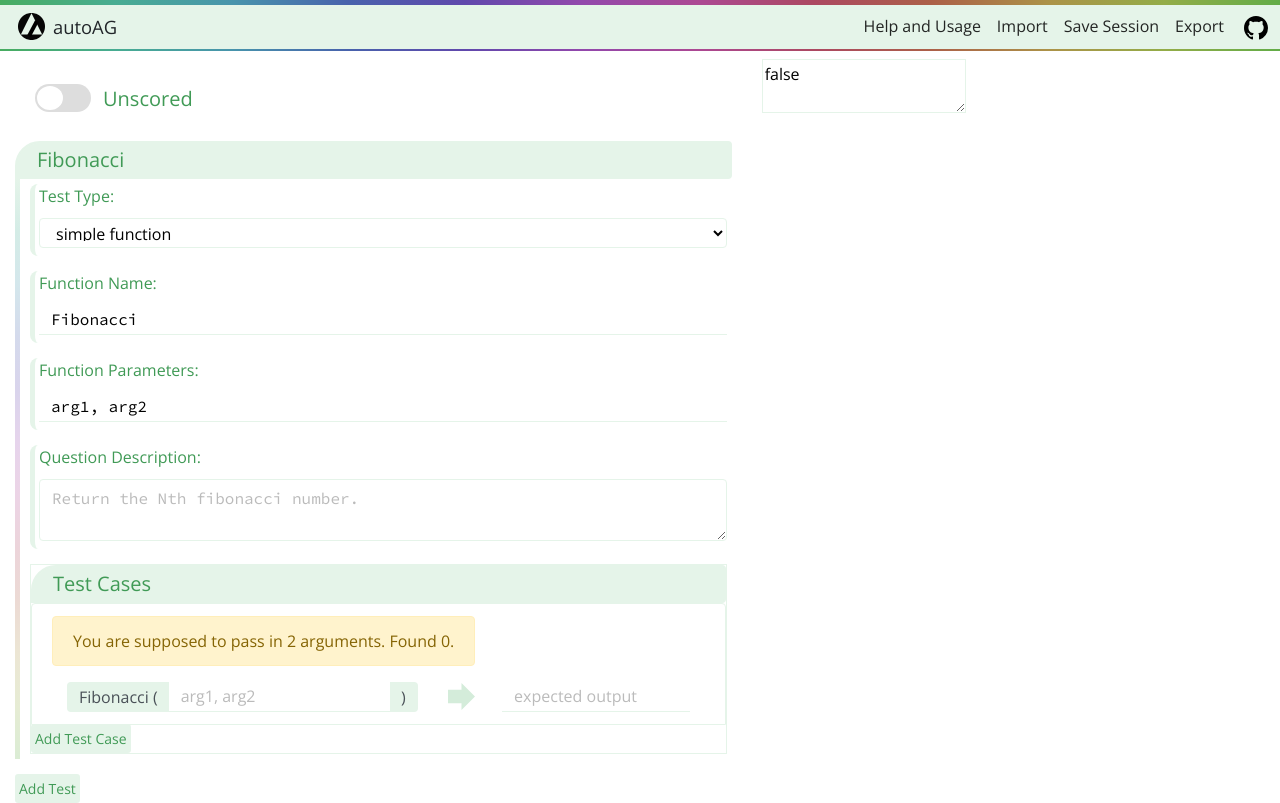
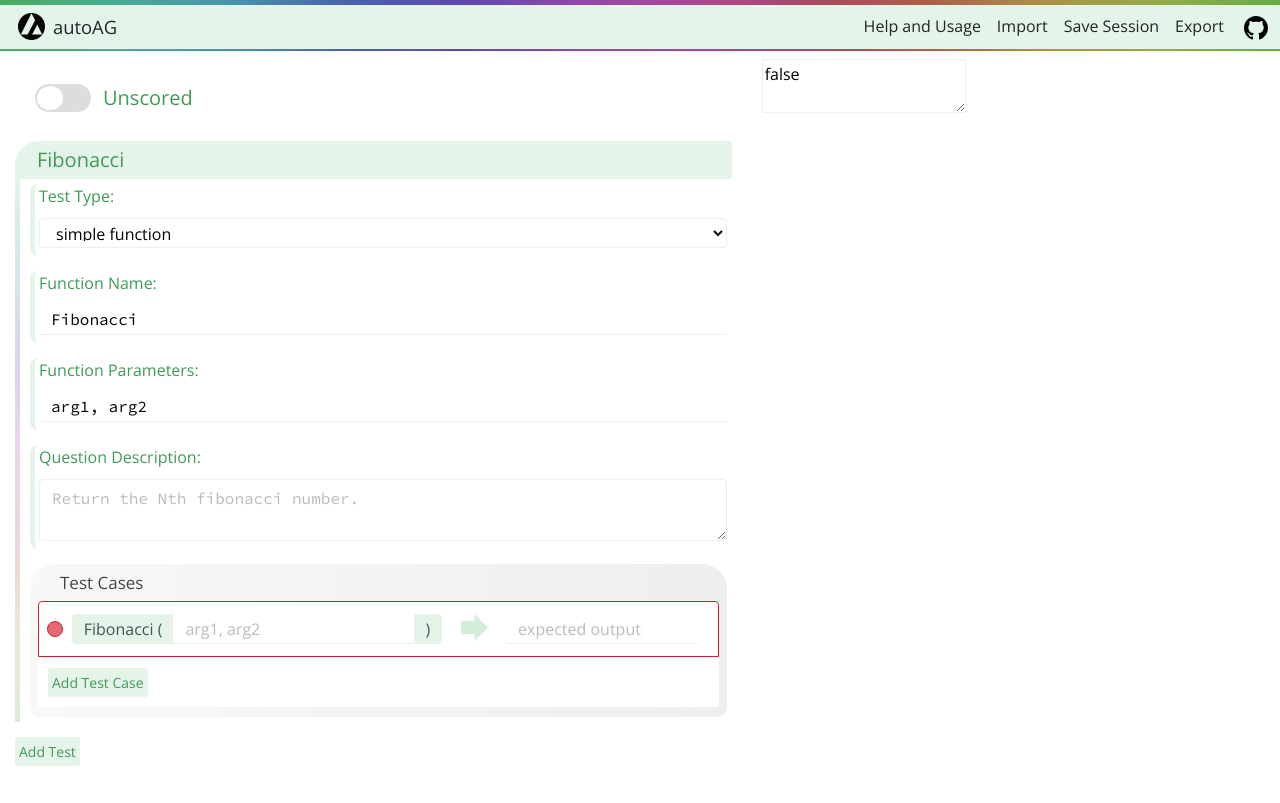
Before and after one commit to JingkangZhang/autoAG, a React (Create React App) app in the folder autoag/: page / in a window 1280 px wide. Built offline with nearby package versions, Linux system fonts and the light colour scheme; a web font is replaced by a local one.

Commit message:
modified error alert

```diff
--- a/autoag/src/components/FormTestCase.js
+++ b/autoag/src/components/FormTestCase.js
@@ -4,7 +4,8 @@ import {
   ListGroup, ListGroupItem,InputGroupText,InputGroupAddon,InputGroup,
   Container, Row, Col,
   Badge,
-  Collapse
+  Collapse,
+  UncontrolledTooltip
 } from 'reactstrap';
 import {isValidArgList} from "./testArgs.js";
 {
@@ -84,17 +85,28 @@ class FormTestCase extends React.Component {
 class FormFullScore extends React.Component {
   render() {
     var scoreString = this.props.fullScore;
-    var alert="";
+    var alertClassName="";
+    var alertbox="";
     if (scoreString==="" || isNaN(scoreString)) {
-      alert =
-        <Alert color="warning">
-          Please enter a valid number for full score for current test.
-        </Alert>
+      alertbox =
+        <span class="labelAlert" id={"fullScoreAlert" + this.props.testIndex}>
+          <UncontrolledTooltip
+            placement="right"
+            target={"fullScoreAlert" + this.props.testIndex}
+            arrowClassName="AlertTooltipArrow"
+            className="AlertTooltip">
+            Please enter a valid number.
+          </UncontrolledTooltip>
+        </span>;
+      alertClassName="alertBorder";
     }
     return (
       <FormGroup>
-        {alert}
-        <Label for="fullScore">Full Score:</Label>
+        <div className={alertClassName}>
+          <Label for="fullScore">
+            <span>Full Score:</span>
+            {alertbox}
+          </Label>
           <Input type="text" name="fullScore"
             // onFocus={e => e.target.select()}
             className="forPlaceHolder"
@@ -102,6 +114,7 @@ class FormFullScore extends React.Component {
             onChange={this.props.formHandler}
             data-testid={this.props.testIndex}
             value={scoreString} />
+        </div>
       </FormGroup>
     )
   }
@@ -127,25 +140,36 @@ class FormTestCaseTestType extends React.Component {
 class FormFunctionName extends React.Component {
   render() {
     var functionName = this.props.functionName;
-    var alert="";
+    var alertClassName="";
+    var alertbox="";
     if (!functionName.match(/^[a-zA-Z_][a-zA-Z0-9_]*$/)) {
-      alert =
-        <Alert color="warning">
+      alertbox =
+        <span class="labelAlert" id={"functionNameAlert"+ this.props.testIndex}>
+          <UncontrolledTooltip
+            placement="right"
+            target={"functionNameAlert"+ this.props.testIndex}
+            arrowClassName="AlertTooltipArrow"
+            className="AlertTooltip">
             Please enter a valid Python function name.
-          Also, avoid using Python keywords (not checked here).
-        </Alert>
+          </UncontrolledTooltip>
+        </span>;
+      alertClassName="alertBorder";
     }
     return (
       <FormGroup>
-        {alert}
-        <Label for="functionName">Function Name:</Label>
-        <Input type="text" name="functionName"
+        <div className={alertClassName}>
+          <Label for="functionName" >
+            <span>Function Name:</span>
+            {alertbox}
+          </Label>
+          <Input type="text" name="functionName" spellcheck="false"
             // onFocus={e => e.target.select()}
             className="forPlaceHolder codeInput"
             placeholder="Fibonacci"
             onChange={this.props.formHandler}
             data-testid={this.props.testIndex}
             value={functionName} />
+        </div>
       </FormGroup>
     )
   }
@@ -156,25 +180,38 @@ class FormFunctionParams extends React.Component {
   render() {
     var functionName = this.props.functionName;
     var functionParams = this.props.functionParams;
-    var alert="";
+    var alertClassName="";
+    var alertbox="";
     if (!functionParams.match(
         /^\s*((\*)?(\*)?[a-zA-Z_][a-zA-Z0-9_]*(\s*\=\s*[^ ]+?)?\s*,\s*)*((\*)?(\*)?[a-zA-Z_][a-zA-Z0-9_]*(\s*\=\s*[^ ]+?)?\s*,?\s*)?$/)) {
-      alert =
-        <Alert color="warning">
+      alertbox =
+        <span class="labelAlert" id={"functionNameAlert" + this.props.testIndex}>
+          <UncontrolledTooltip
+            placement="right"
+            target={"functionNameAlert" + this.props.testIndex}
+            arrowClassName="AlertTooltipArrow"
+            className="AlertTooltip">
             Please enter a valid Python function parameter list.<br /> e.g., "arg1, arg2=None, *args, **kwargs".
-        </Alert>
+          </UncontrolledTooltip>
+        </span>;
+      alertClassName="alertBorder";
     }
     return (
       <FormGroup>
+        <div className={alertClassName}>
           {alert}
-        <Label for="functionParams">Function Parameters:</Label>
-        <Input type="text" name="functionParams"
+          <Label for="functionParams">
+            <span>Function Parameters:</span>
+            {alertbox}
+          </Label>
+          <Input type="text" name="functionParams" spellcheck="false"
             // onFocus={e => e.target.select()}
             className="forPlaceHolder codeInput"
             placeholder="arg1, arg2"
             onChange={this.props.formHandler}
             data-testid={this.props.testIndex}
             value={functionParams} />
+        </div>
       </FormGroup>
     )
   }
@@ -185,7 +222,8 @@ class FormDescription extends React.Component {
     return (
       <FormGroup>
           <Label for="exampleText">Question Description:</Label>
-          <Input type="textarea" name="formDescription" id="formDescription"
+          <Input type="textarea" name="formDescription" spellcheck="false"
+          id="formDescription"
           onChange={this.props.formHandler}
           // onFocus={e => e.target.select()}
           className="forPlaceHolder codeInput"
@@ -223,17 +261,21 @@ class FormTestCases extends React.Component {
     }
     return (
       <ListGroup>
-        <Button className="testHeader" onClick={this.handleToggle}>
+        <Button className="testCaseHeader"
+              color="dark"
+              onClick={this.handleToggle}>
           Test Cases
         </Button>
         <Collapse  isOpen={!this.state.collapse}>
-          <div>
+          <div class="testCasesGroup">
             {testCases}
             <Button name="addTestCase"
+              className="addTestCaseButton"
               data-testid={this.props.testIndex}
               onClick={this.props.formHandler}
               color="secondary"
               size="sm">Add Test Case</Button>
+            <div class="testCaseBottomBorder"></div>
           </div>
         </Collapse>
       </ListGroup>
@@ -244,51 +286,62 @@ class FormTestCases extends React.Component {
 //        functionParams:String, formHandler:Function}
 class FormTestCaseInner extends React.Component {
   render() {
-    var alert="";
+    var alertClassName="";
+    var alertbox="";
     var validationResult = isValidArgList(this.props.functionParams,
       this.props.testCaseData[0]);
     if (!validationResult.result) {
+      var alertContent="";
       if (validationResult.error) {
-        alert =
-          <Alert color="warning">
-            You have an unmatched symbol error in your No.{validationResult.count} argument.
-          </Alert>
+        alertContent = "You have an unmatched symbol error in your No."+
+          validationResult.count + " argument.";
       } else {
         if (validationResult.starPresents === true) {
-          alert =
-            <Alert color="warning">
-              You are supposed to pass in at least {validationResult.numRegular} arguments. Found {validationResult.realCount}.
-            </Alert>
+          alertContent = "You are supposed to pass in at least " +
+            validationResult.numRegular +" arguments. Found " +
+            validationResult.realCount + ".";
         } else {
           if (validationResult.numEqSigns === 0) {
-            alert =
-              <Alert color="warning">
-                You are supposed to pass in {validationResult.numRegular} arguments. Found {validationResult.realCount}.
-              </Alert>
+            alertContent = "You are supposed to pass in " +
+            validationResult.numRegular + " arguments. Found " +
+            validationResult.realCount + ".";
           } else {
-            alert =
-              <Alert color="warning">
-                You are supposed to pass in {validationResult.numRegular} required arguments, {validationResult.numEqSigns} optional arguments. Found {validationResult.realCount}.
-              </Alert>
+            alertContent = "You are supposed to pass in " +
+            validationResult.numRegular + " required arguments, " +
+            validationResult.numEqSigns +" optional arguments. Found " +
+            validationResult.realCount + ".";
           }
         }
       }
+      alertbox =
+        <span class="testCaseAlert"
+          id={"testCaseAlert" +
+          this.props.testIndex + "_" +
+          this.props.testCaseIndex} >
+          <UncontrolledTooltip
+            placement="right"
+            target={"testCaseAlert" +
+                    this.props.testIndex + "_" +
+                    this.props.testCaseIndex}
+            arrowClassName="AlertTooltipArrow"
+            className="AlertTooltip">
+            {alertContent}
+          </UncontrolledTooltip>
+        </span>;
+      alertClassName="alertTestCaseBorder";
     }
     var shouldDisableInput = validationResult.starPresents === false &&
         validationResult.numEqSigns === 0 && validationResult.numRegular === 0;
     return(
-      <ListGroupItem>
-        <Container fluid="true">
-          <Row>
-            {alert}
-          </Row>
-          <Row>
-            <Col sm="7">
+      <ListGroupItem className={alertClassName}>
+        <div class="tg">
+          <span class="tgAlert">{alertbox}</span>
+          <span class="tgInput">
             <InputGroup>
               <InputGroupAddon addonType="prepend">
                 <InputGroupText >{this.props.functionName+" ("}</InputGroupText>
               </InputGroupAddon>
-                <Input placeholder={this.props.functionParams}
+              <Input placeholder={this.props.functionParams} spellcheck="false"
                      className="forPlaceHolder"
                      name="testCaseInput"
                      data-testid={this.props.testIndex}
@@ -299,23 +352,23 @@ class FormTestCaseInner extends React.Component {
                 <InputGroupText >)</InputGroupText>
               </InputGroupAddon>
             </InputGroup>
-            </Col>
-            <Col sm="1">
+          </span>
+          <span class="tgArrow">
             <svg id="rightArrowSVG" xmlns="http://www.w3.org/2000/svg" width="27" height="27" viewBox="0 0 408 408">
               <polygon id="rightArrowPath" points="204,102 204,0 408,204 204,408 204,306 0,306 0,102   "/>
             </svg>
-            </Col>
-            <Col sm="4">
+          </span>
+          <span class="tgOutput">
             <Input placeholder="expected output"
+                   spellcheck="false"
                    className="forPlaceHolder"
                    name="testCaseOutput"
                    data-testid={this.props.testIndex}
                    data-testcaseid={this.props.testCaseIndex}
                    onChange={this.props.formHandler}
                    value={this.props.testCaseData[1]}/>
-            </Col>
-          </Row>
-        </Container>
+          </span>
+        </div>
       </ListGroupItem>
     )
   }
--- a/autoag/src/index.css
+++ b/autoag/src/index.css
@@ -120,20 +120,15 @@ body {
   background-color: #FDB515;
   font-weight:700;
 }
-
+.CalTooltip > .arrow::before {
+  border-right-color: #FDB515;
+}
 /* .bs-tooltip-right .arrow::before {
   border-right-color: #FDB515;
 } */
 
-#rightArrowSVG {
-  margin-top: 1px;
-}
-#rightArrowPath{
-  fill:  #D4ECDA;
-}
-.CalTooltip > .arrow::before {
-  border-right-color: #FDB515;
-}
+
+
 
 .testHeader {
   width:100%;
@@ -147,6 +142,36 @@ body {
   /* border-bottom-right-radius: 10px; */
 }
 
+.testCaseHeader {
+  width:100%;
+  display:block;
+  text-align: left;
+  padding-left: 30px !important;
+  border-top-left-radius: 25px;
+  border-top-right-radius: 25px;
+  border-bottom-left-radius: 0;
+  border-bottom-right-radius: 0;
+  border:0 !important;
+  font-size: 17px;
+  color: #444 !important;
+  background-color: #F8F8F8 !important;
+  background-image: linear-gradient(to right, #F8F8F8, #EEE) !important;
+  /* border-bottom-right-radius: 10px; */
+}
+.testCasesGroup {
+  border-left: 8px solid #F8F8F8 !important;
+  border-right: 8px solid #EEE !important;
+  border-bottom-left-radius: 10px;
+  border-bottom-right-radius: 10px;
+}
+.testCaseBottomBorder {
+  border-bottom: 10px solid !important;
+  border-image: linear-gradient(to right, #F8F8F8, #EEE);
+  border-image-slice: 1;
+}
+.addTestCaseButton {
+  margin:10px;
+}
 .pointsEnabled {
   width:100%;
   display:block;
@@ -229,10 +254,14 @@ body {
   border-image-slice: 1; */
 }
 .list-group {
-  border: 1px solid  #E5F4E9 !important;
+  /* border: 1px solid  #E5F4E9 !important; */
 }
 .list-group-item {
-  border: 1px solid #E5F4E9 !important;
+  border: 1px solid #F8F8F8 !important;
+  margin-bottom: 1px;
+  /* border-bottom: 1px solid #F8F8F8 !important; */
+  /* border-left: 5px !important; */
+
 }
 .formTestCase input, .input-group-text{
   height: 30px;
@@ -278,16 +307,85 @@ select {
 .pointsEnabledButtonGroup::after {
   position: absolute;
   margin-left: 68px;
-  margin-top: -36px;
+  margin-top: -37px;
   font-size: 20px;
   color: #409A56;
   content: attr(data-content);
 }
+.labelAlert {
+  display: inline-block;
+  position: absolute;
+  margin-left: 10px;
+  margin-top: 5px;
+  width: 16px;
+  height: 16px;
+  border-radius: 8px;
+  background-color: #E56A75;
+  border: 1px solid #C62231;
+}
 
-/* form {
-  margin-left: 15px;
-} */
+.alertBorder {
+  border: 1px solid #C62231;
+  padding: 2px;
+  padding-bottom: 4px;
+  margin: -3px;
+  margin-bottom: -5px;
+}
+.testCaseAlert {
+  display: block;
+  position: absolute;
+  margin-left: -12px;
+  margin-top: 7px;
+  width: 16px;
+  height: 16px;
+  border-radius: 8px;
+  background-color: #E56A75;
+  border: 1px solid #C62231;
+}
 
+.alertTestCaseBorder {
+  border: 1px solid #C62231 !important;
+  /* padding: 5px; */
+  /* padding-left: -30px !important; */
+  /* padding-bottom: 4px; */
+  /* margin: -1px !important; */
+  /* margin-bottom: -5px; */
+}
+.tg {
+  display: flex;
+  flex-direction: right;
+}
+.tgAlert {
+  flex-basis: 2%;
+}
+.tgInput {
+  flex-basis: 58%;
+}
+.tgArrow {
+  flex-basis: 10%;
+}
+#rightArrowSVG {
+  margin-top: 1px;
+  display: block;
+  margin: 0 auto;
+}
+#rightArrowPath{
+  fill:  #D4ECDA;
+}
+.tgOutput {
+  flex-basis: 30%;
+}
+.testCaseFlex {
+  padding-left: 0;
+}
+.AlertTooltip > .tooltip-inner{
+  color: white;
+  background-color: #E56A75;
+  font-weight:400;
+}
+.AlertTooltip > .arrow::before {
+  border-right-color: #E56A75;
+}
 
 /* CSS For Button created by Mauricio Allende */
 .tgl {
```
Lines whose indentation alone changed are shown as unchanged.
